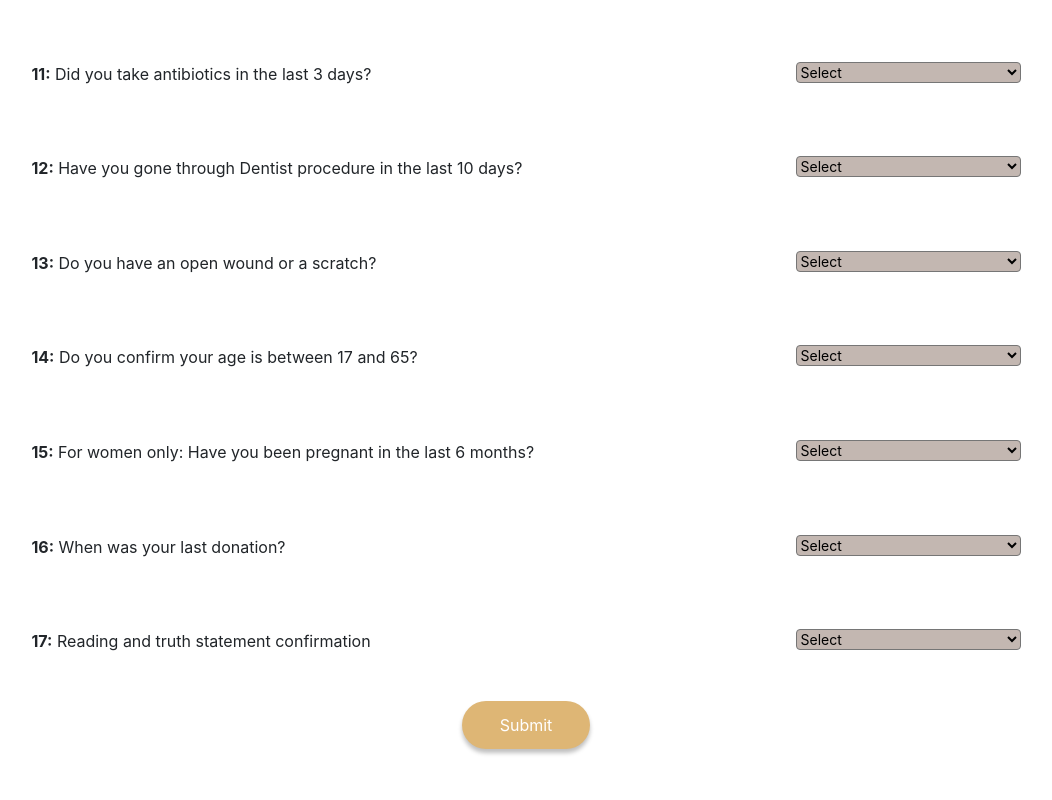
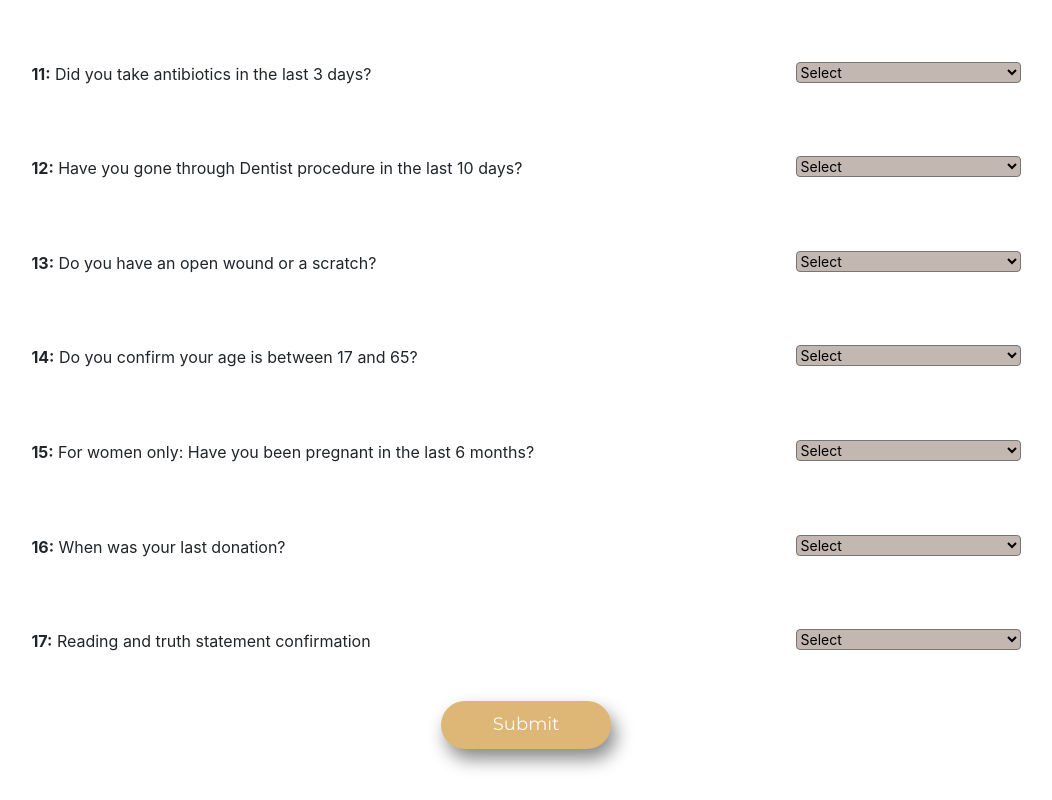
Before and after one commit to startach/ZM-BloodComponents, a React (Create React App) app in the folder client/: page /questions in a window 1280 px wide. Shown: the part 1101-1901 px from the top of the page, without its empty margins (114-1166 px from the left). Built offline with nearby package versions, Linux system fonts and the light colour scheme.

Commit message:
update Question Page and schedule

```diff
--- a/client/src/components/App/App.css
+++ b/client/src/components/App/App.css
@@ -1,6 +1,9 @@
 @import url(https://fonts.googleapis.com/css?family=Montserrat);
 
-
+*{
+  user-select: none;
+  outline: none;
+}
 .App {
   text-align: center;
 }
--- a/client/src/components/Questionnaire/Questionnaire.js
+++ b/client/src/components/Questionnaire/Questionnaire.js
@@ -1,6 +1,7 @@
 import React, { useState } from 'react'
 import './Questionnaire.css'
 import {useHistory} from 'react-router-dom'
+import Button from '../button'
 
 export default function Questionnaire() {
     let history=useHistory()
@@ -55,22 +56,33 @@ export default function Questionnaire() {
     const handleResults = (e, index) => {
         let thisQ = "Q" + (index + 1);
         setResults({ ...result, [thisQ]: e.target.value })
-        console.log(result)
+        console.log(e.target.value)
 
     }
 
-    const handleSubmit = () => {
-        setComplete(true);
 
-        if (complete) {
+
+    const handleSubmit = (e) => {
+        var sum=questionList.length;
+        //  console.log(sum);
+           console.log(result)
+        Object.keys(result).forEach(function(key) {
+
+            if(result[key]!='select'){
+            sum--;
+            }
+           // setComplete(true)
+        });
+        console.log(sum);
+        if(sum==0)
+        {
+            setComplete(true)
             history.push('/verfication')
+        }else{
 
-            //submit results and go to next page
-
-        } else {
             alert("you need to answer all questions before you can submit the questionnare")
         }
-
+    e.preventDefault();
 
     }
 
@@ -82,7 +94,7 @@ export default function Questionnaire() {
             <div className="title">Questionnaire</div>
             <div className="line1"></div>
 
-
+                <form onSubmit={handleSubmit}>
             {questionList.map((question, index) => (
 
                 <div className="questions">
@@ -101,9 +113,11 @@ export default function Questionnaire() {
             )
 
             )}
-            <div className="submit">
-                <div className="submitBtn" onClick={handleSubmit}>Submit</div>
+               <div className="submit">
+                <Button  type="submit" text='Submit'  ></Button>
             </div>
+
+            </form>
 
 
         </div>
```
